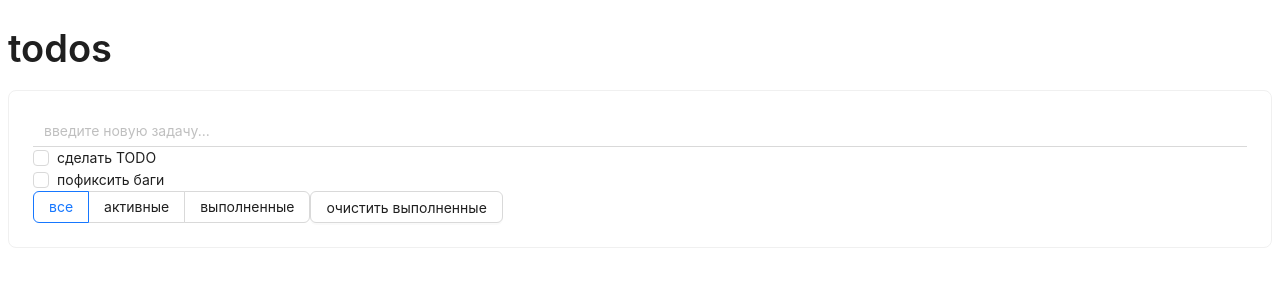
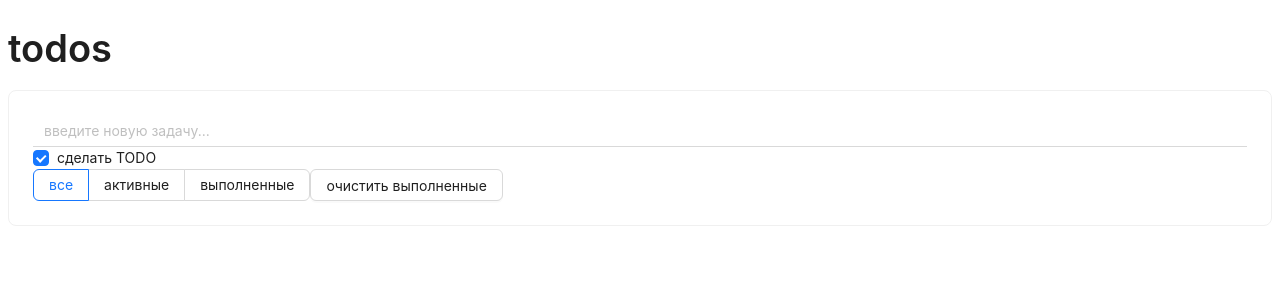
Before and after one commit to AntonyantsArtyom/Mindbox-ToDo, a React (Vite) app: page / in a window 1280 px wide. Shown: the top 300 px of the page. Built offline with nearby package versions, Linux system fonts and the light colour scheme.

Commit message:
feat: add task interface

```diff
--- a/src/App.tsx
+++ b/src/App.tsx
@@ -2,8 +2,13 @@ import { Input, Typography, Card, Checkbox, Flex, Radio, Button } from "antd";
 
 const { Title } = Typography;
 
+interface ITask {
+  description: string;
+  checked: boolean;
+}
+
 function App() {
-  const tasks = ["сделать TODO", "пофиксить баги"];
+  const tasks: ITask[] = [{ description: "сделать TODO", checked: true }];
 
   return (
     <>
@@ -12,7 +17,7 @@ function App() {
         <Input name="new_task" variant="underlined" placeholder="введите новую задачу..." />
         <Flex vertical>
           {tasks.map((task) => (
-            <Checkbox>{task}</Checkbox>
+            <Checkbox checked={task.checked}>{task.description}</Checkbox>
           ))}
         </Flex>
         <Flex>
```
